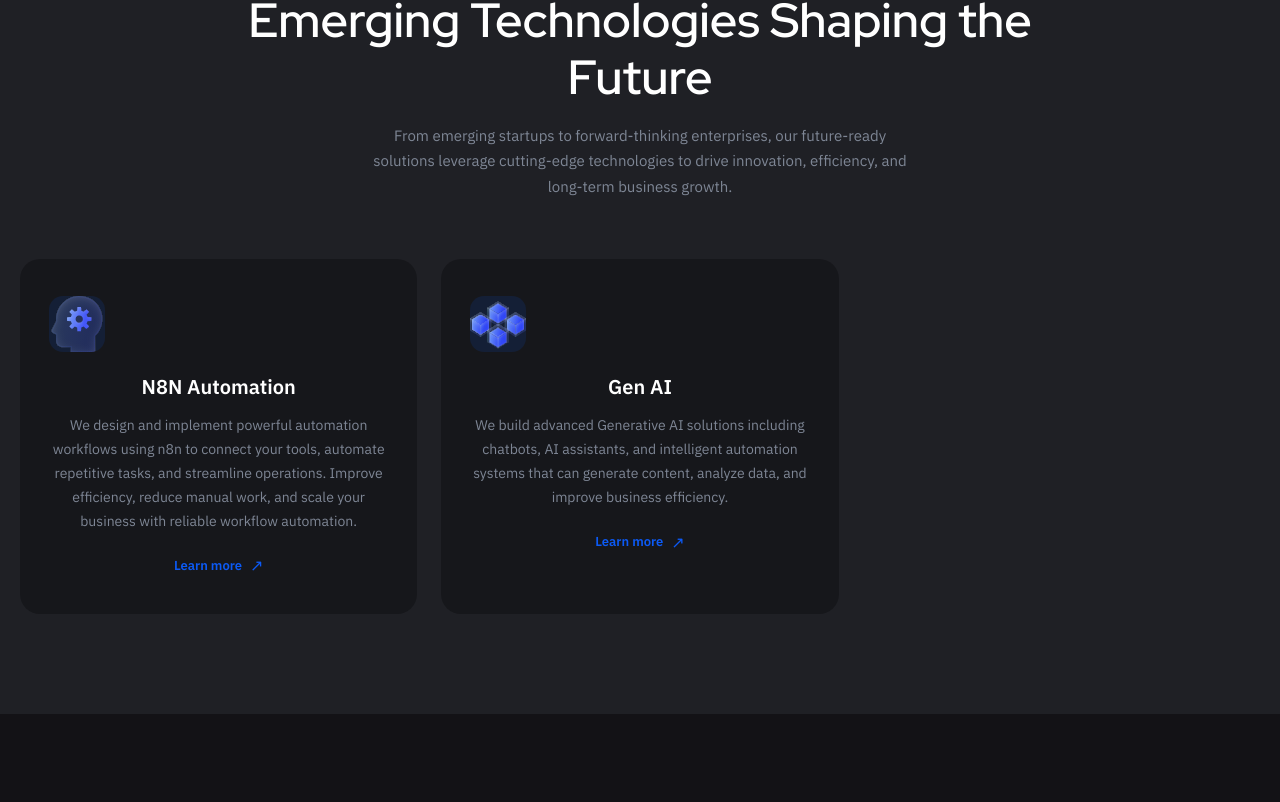
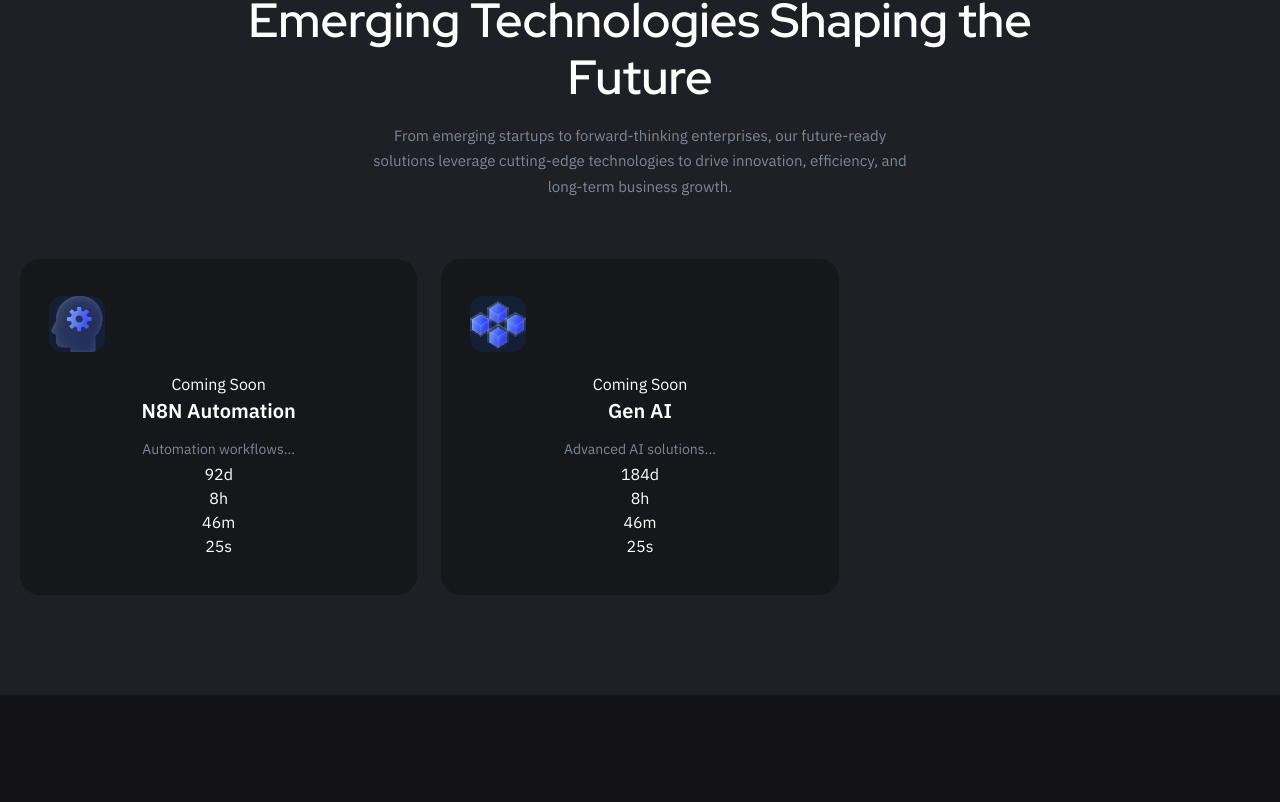
Before and after one commit to AppGitUsers/TechLand, a React (Vite) app: page / in a window 1280 px wide. Shown: the part 4460-5262 px from the top of the page. Built offline with nearby package versions, Linux system fonts and the light colour scheme.

Commit message:
Countdown Added

```diff
--- /dev/null
+++ b/src/components/ProgressBar.jsx
@@ -0,0 +1,21 @@
+function ProgressBar({ launchDate, startDate }) {
+
+  const totalDuration =
+    new Date(launchDate) - new Date(startDate);
+
+  const remaining =
+    new Date(launchDate) - new Date();
+
+  const progress =
+    ((totalDuration - remaining) / totalDuration) * 100;
+
+  return (
+    <div className="progress-wrapper">
+      <div
+        className="progress-fill"
+        style={{ width: `${progress}%` }}
+      />
+    </div>
+  );
+}
+export default ProgressBar
--- /dev/null
+++ b/src/components/ServiceCard.jsx
@@ -0,0 +1,64 @@
+import { useState, useEffect } from "react";
+import ProgressBar from "./ProgressBar";
+
+function ServiceCard({ service, index }) {
+
+  const calculateTimeLeft = () => {
+    const now = new Date();
+    const launchDate = new Date(service.launchDate);
+
+    const difference = launchDate - now;
+
+    if (difference <= 0) return null;
+
+    return {
+      days: Math.floor(difference / (1000 * 60 * 60 * 24)),
+      hours: Math.floor((difference / (1000 * 60 * 60)) % 24),
+      minutes: Math.floor((difference / 1000 / 60) % 60),
+      seconds: Math.floor((difference / 1000) % 60),
+      total: difference
+    };
+  };
+
+  const [timeLeft, setTimeLeft] = useState(calculateTimeLeft());
+
+  useEffect(() => {
+    const timer = setInterval(() => {
+      setTimeLeft(calculateTimeLeft());
+    }, 1000);
+
+    return () => clearInterval(timer);
+  }, []);
+
+  if (!timeLeft) {
+    return <div>Launched 🚀</div>;
+  }
+
+  return (
+    <div className={`service-card reveal reveal-delay-${(index % 3) + 1}`}>
+
+      <div className="icon-link">
+        <img className="service-icon" src={service.icon} alt={service.title} />
+      </div>
+    <div className="badge">Coming Soon</div>
+      <div className="service-title">{service.title}</div>
+      <p className="service-desc">{service.desc}</p>
+
+      <div className="countdown">
+        <div>{timeLeft.days}d</div>
+        <div>{timeLeft.hours}h</div>
+        <div>{timeLeft.minutes}m</div>
+        <div>
+            <span key={timeLeft.seconds}>
+             {timeLeft.seconds}
+            </span>s
+        </div>
+      </div>
+
+      <ProgressBar timeLeft={timeLeft.total} />
+
+    </div>
+  );
+}
+
+export default ServiceCard;
--- a/src/components/UpComingTech.jsx
+++ b/src/components/UpComingTech.jsx
@@ -1,30 +1,61 @@
+import ServiceCard from "./ServiceCard";
+
+
+
 const SERVICES = [
-  { icon: "/icon/icon-box-1.svg", title: "N8N Automation", desc: "We design and implement powerful automation workflows using n8n to connect your tools, automate repetitive tasks, and streamline operations. Improve efficiency, reduce manual work, and scale your business with reliable workflow automation."},
-  { icon: "/icon/icon-box-2.svg", title: "Gen AI", desc: "We build advanced Generative AI solutions including chatbots, AI assistants, and intelligent automation systems that can generate content, analyze data, and improve business efficiency." },
+  {
+    icon: "/icon/icon-box-1.svg",
+    title: "N8N Automation",
+    desc: "Automation workflows...",
+    launchDate: "2026-05-24T00:00:00",
+    startDate: "2026-02-24T00:00:00"
+  },
+  {
+    icon: "/icon/icon-box-2.svg",
+    title: "Gen AI",
+    desc: "Advanced AI solutions...",
+    launchDate: "2026-08-24T00:00:00",
+    startDate: "2026-02-24T00:00:00"
+  }
 ];
-function UpComingTech(){
-return(
+function UpComingTech() {
+  return (
     <section className="section upcoming-section" id="upcomingtech">
       <div className="container">
+
         <div className="heading-section reveal">
-                <div className="tag-label"><span className="hex-dot" style={{ background: "var(--primary)" }} />What We Do</div>
-                <h2 style={{ marginTop: 16 }}>Emerging Technologies Shaping the Future</h2>
-                <p className="sub">From emerging startups to forward-thinking enterprises, our future-ready solutions leverage cutting-edge technologies to drive innovation, efficiency, and long-term business growth.</p>
+          <div className="tag-label">
+            <span
+              className="hex-dot"
+              style={{ background: "var(--primary)" }}
+            />
+            What We Do
           </div>
+
+          <h2 style={{ marginTop: 16 }}>
+            Emerging Technologies Shaping the Future
+          </h2>
+
+          <p className="sub">
+            From emerging startups to forward-thinking enterprises, our
+            future-ready solutions leverage cutting-edge technologies to
+            drive innovation, efficiency, and long-term business growth.
+          </p>
+        </div>
+
         <div className="grid-3">
-                {SERVICES.map((s, i) => (
-                    <div key={i} className={`service-card reveal reveal-delay-${(i % 3) + 1}`}>
-                        <div className="icon-link">
-                        <img className="service-icon" src={s.icon} alt = {s.title}></img>
-                    </div>
-                    <div className="service-title">{s.title}</div>
-                    <p className="service-desc">{s.desc}</p>
-                    <a href="#contact" className="service-link">Learn more  <span className="service-link-arrow">↗</span></a>
-                    </div>
+          {SERVICES.map((service, index) => (
+            <ServiceCard
+              key={index}
+              service={service}
+              index={index}
+            />
           ))}
         </div>
+
       </div>
     </section>
-)
+  );
 }
-export default UpComingTech
+
+export default UpComingTech;
```
Lines whose indentation alone changed are shown as unchanged.
